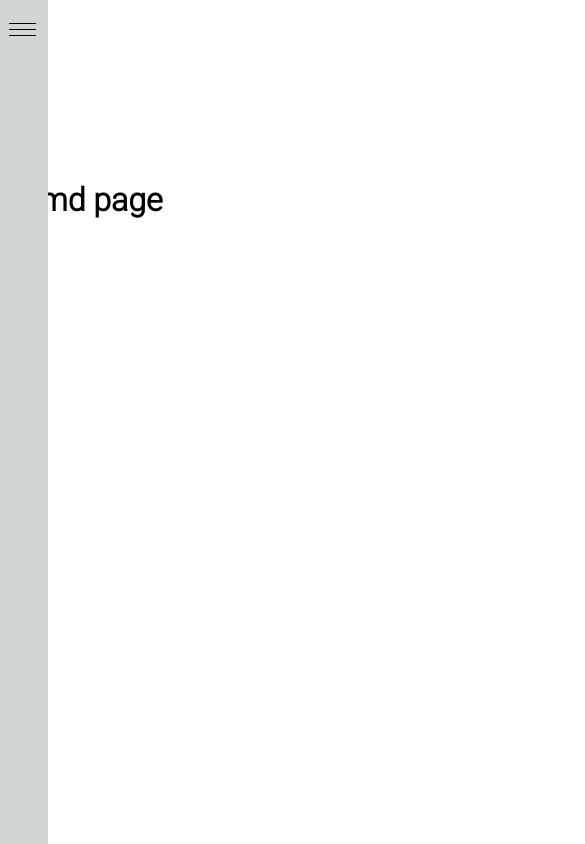
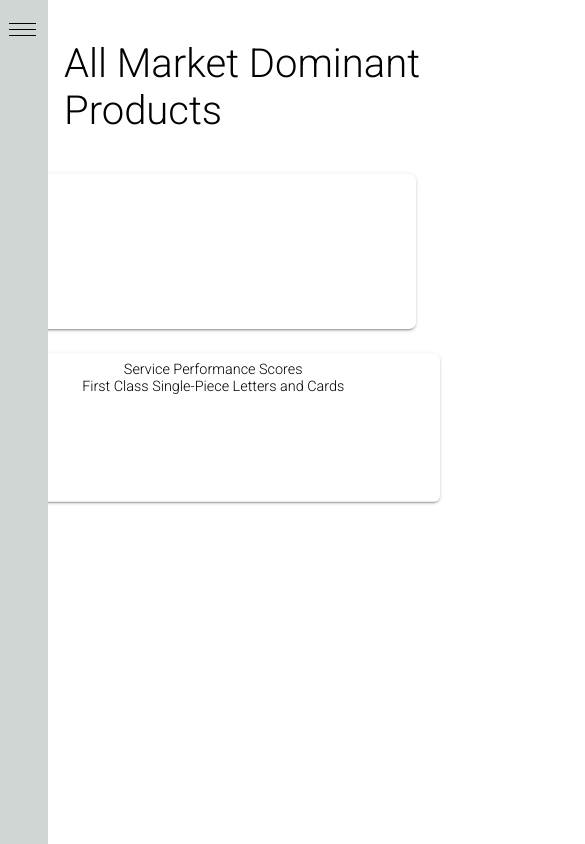
Before and after one commit to matt-ashford/serv-d, a React (Vite) app in the folder serv-d/: page /all-md in a window 390 px wide. Shown: the top 844 px of the page, 585 px wide, since content can reach past the window. Built offline with nearby package versions, Linux system fonts and the light colour scheme.

Commit message:
got containers for all MD page

```diff
--- a/serv-d/src/mailClassComponents/Footer/Footer.jsx
+++ b/serv-d/src/mailClassComponents/Footer/Footer.jsx
@@ -1,6 +1,3 @@
-// import LinkedInIcon from "@material-ui/icons/LinkedIn";
-// import TwitterIcon from "@material-ui/icons/Twitter";
-
 import TwitterIcon from "@mui/icons-material/Twitter";
 
 import LinkedInIcon from "@mui/icons-material/LinkedIn";
--- a/serv-d/src/mailClassComponents/allMarketDominant/AllMarketDominant.jsx
+++ b/serv-d/src/mailClassComponents/allMarketDominant/AllMarketDominant.jsx
@@ -1,10 +1,66 @@
 import DrawerParent from "../../Drawer/DrawerParent";
+import styles from "./allMD.module.css";
+import Footer from "../Footer/Footer";
 
 export const AllMarketDominant = (props) => {
   return (
     <>
       <DrawerParent />
-      <h1>all md page</h1>
+      <div className={styles.allMDContainer}>
+        <div className={styles.titleContainer}>
+          <p>All Market Dominant Products</p>
+        </div>
+      </div>
+      <div className={styles.barGraphAndLineContainer}>
+        <div className={styles.barGraphContainer}>
+          {/* <CountBarGraph propData={joinedDataAnnual} /> */}
+        </div>
+        <div className={styles.lineGraphContainer}>
+          <div className={styles.lineGraphTitle}>
+            <div>Service Performance Scores</div>
+            <div>First Class Single-Piece Letters and Cards</div>
+          </div>
+          {/*
+          <LineGraphDoubleSeries
+            keeperProds={keeperProds}
+            joinedDataQtr={joinedDataQtr}
+          /> */}
+        </div>
+      </div>
+      <div className={styles.yearDropdownContainer}>
+        <div className={styles.emptyDiv_yearDropdown}></div>
+        {/* <YearDropdown
+          propData={annualData}
+          selectedYear={selectedYear}
+          changeYearSelected={changeYearSelected}
+        /> */}
+      </div>
+      <div className={styles.lowerHalfEmptyDiv}></div>
+
+      <div className={`${styles.lowerHalf}`}>
+        <div className={styles.tableContainer}>
+          {/* <ProductCountTableMD
+          countData={countDataTopLevel}
+          selectedYear={selectedYear}
+        /> */}
+        </div>
+        <div className={styles.pieGraphAndDownloadBtn}>
+          <div className={styles.pieGraphContainer}>
+            {/* <PieGraph
+            countData={countDataTopLevel}
+            selectedYear={selectedYear}
+          /> */}
+          </div>
+          <div className={styles.downloadBtnContainer}>
+            {/* <DownloadButton
+            propData={joinedDataForDownload}
+            dataName={"Market Dominant Data"}
+            dataType="libRef"  */}
+          </div>
+        </div>
+      </div>
+      <div className={styles.footerSpacer}></div>
+      <Footer />
     </>
   );
 };
--- /dev/null
+++ b/serv-d/src/mailClassComponents/allMarketDominant/allMD.module.css
@@ -0,0 +1,223 @@
+@import url("../../theme.css");
+
+:root {
+  --insideLeftPush: -6rem;
+}
+
+.allMDContainer {
+  /* margin-top: -100vh; */
+  margin-left: 4rem;
+}
+.barGraphAndLineContainer {
+  display: flex;
+  flex-direction: row;
+  height: 21rem;
+  width: 100vw;
+  transition: flex-direction 300ms ease;
+}
+
+.barGraphContainer {
+  /* background-color: azure; */
+  width: 25rem;
+  height: 18rem;
+  padding-top: 1rem;
+  padding-bottom: 1rem;
+  padding-left: 1rem;
+  padding-right: -6rem;
+
+  background-color: #fff;
+  border-radius: 7px;
+  box-shadow: var(--paperMimic);
+}
+
+.lineGraphContainer {
+  width: 30rem;
+  height: 24rem;
+  margin-left: 2rem;
+  background-color: #fff;
+  background-color: #fff;
+  border-radius: 7px;
+  box-shadow: var(--paperMimic);
+}
+
+.lowerHalf {
+  display: flex;
+  flex-direction: row;
+}
+
+.downloadBtnContainer {
+  /* background-color: aqua; */
+  padding-left: 4rem;
+  padding-top: 1rem;
+  margin-top: -4rem;
+}
+
+.pieGraphContainer {
+  /* background-color: bisque; */
+  grid-column: 2;
+  grid-row: 1;
+  transform: scale(0.65);
+}
+
+.pieGraphAndDownloadBtn {
+  display: flex;
+  flex-direction: column;
+}
+
+.yearDropdownContainer {
+  margin-top: 5rem;
+  /* margin-bottom: 2rem; */
+  /* display: flex;
+  justify-content: center; */
+  /* background-color: blue; */
+  /* margin-top: 40rem; */
+  width: 30rem;
+  padding-left: 10rem;
+}
+
+.lineGraphTitle {
+  margin-left: 3rem;
+  margin-top: 0.5rem;
+  text-align: center;
+  width: 75%;
+}
+
+.titleContainer {
+  /* flex-grow: 1; */
+  margin-top: -10rem;
+  /* background-color: aqua; */
+  width: 100vw;
+  font-size: 2.5rem;
+  display: flex;
+  flex-direction: column;
+  align-items: center;
+  color: black;
+  /* height: 50rem; */
+  /* width: 50rem; */
+}
+
+.mdGraphContainer {
+  max-width: 600px;
+  height: 500px;
+  margin-top: 2%;
+}
+
+.titleBox {
+  margin-top: 1%;
+}
+
+.tableContainer {
+  min-width: 550px;
+  max-height: 400px;
+  max-width: 800px;
+}
+
+.countTableTitle {
+  font-size: 1.5rem;
+}
+
+.table {
+  min-width: 400px;
+  max-height: 400px;
+  max-width: 800px;
+}
+.allMdTableHeader {
+  font-weight: bolder;
+  margin-bottom: -300px;
+}
+
+.tableHead {
+  font-weight: bolder;
+  /* background-color: black; */
+}
+
+.firstTableHead {
+  /* inline-size: 100px; */
+  text-align: left;
+  font-weight: bolder;
+  padding-bottom: -50px;
+}
+.tableRow {
+  padding-top: -1rem;
+  margin-top: -1rem;
+  /* background-color: black; */
+}
+.footerSpacer {
+  height: 500px;
+}
+
+@media (max-width: 1015px) {
+  .barGraphAndLineContainer {
+    flex-direction: column;
+  }
+
+  .lineGraphContainer {
+    transform: scale(0.9);
+    margin-left: -1rem;
+    margin-top: 1rem;
+  }
+  .yearDropdownContainer .emptyDiv_yearDropdown {
+    margin-top: 24rem;
+    margin-bottom: 4rem;
+    display: flex;
+    justify-content: center;
+    padding-left: 1rem;
+  }
+}
+
+@media (max-width: 950px) {
+  .lowerHalf {
+    flex-direction: column;
+  }
+  .downloadBtnContainer {
+    margin-top: 16rem;
+    margin-left: -6rem;
+    /* margin-bottom: 20rem; */
+    padding-bottom: 11rem;
+    margin-top: 14rem;
+    transform: scale(0.9);
+  }
+  .pieGraphContainer {
+    margin-top: 2rem;
+  }
+  .pieGraphAndDownloadBtn {
+    flex-direction: row;
+  }
+}
+
+@media (max-width: 650px) {
+  .tableContainer {
+    transform: scale(0.9);
+    margin-left: -2rem;
+  }
+  .tableAndPieGraphGrid {
+    display: flex;
+    flex-direction: column;
+  }
+
+  .pieGraphAndDownloadBtn {
+    flex-direction: column;
+  }
+  .downloadBtnContainer {
+    margin-top: -8rem;
+    margin-left: 1rem;
+    /* margin-bottom: 20rem; */
+    /* padding-bottom: 11rem; */
+    transform: scale(0.9);
+  }
+  .yearDropdownContainer {
+    margin-left: -7rem;
+  }
+}
+
+@media (max-width: 516px) {
+  .tableContainer {
+    transform: scale(0.84);
+    margin-left: -4.5rem;
+    padding-left: -1rem;
+  }
+
+  .countTableTitle {
+    margin-left: 2rem;
+  }
+}
```
Also changed, not shown: serv-d/src/mailClassComponents/allMarketDominant/genearteMDCountData.js (added, +87 -0 lines).
